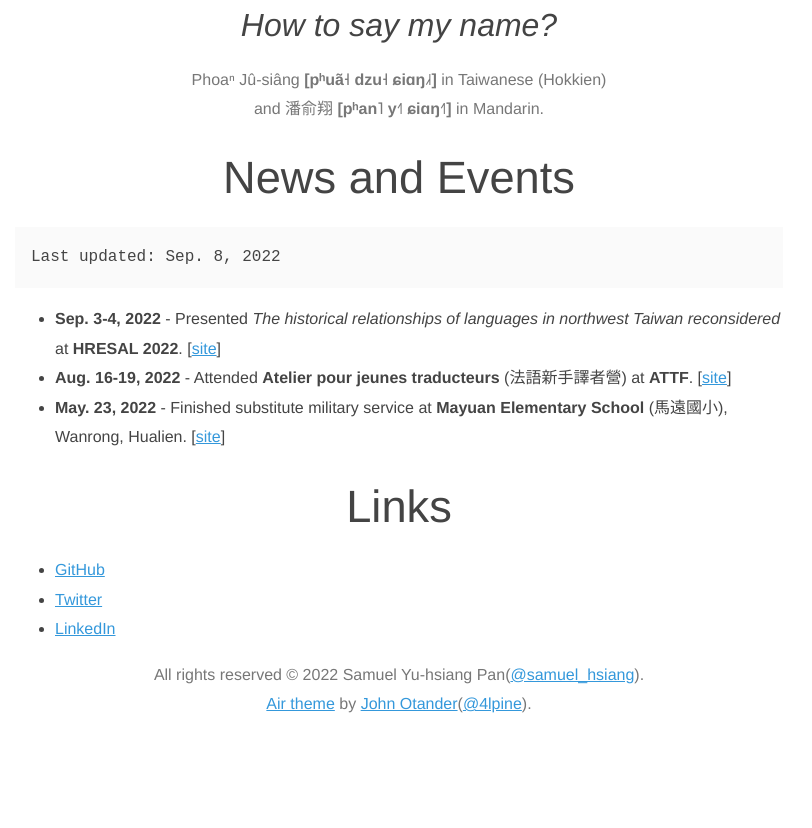
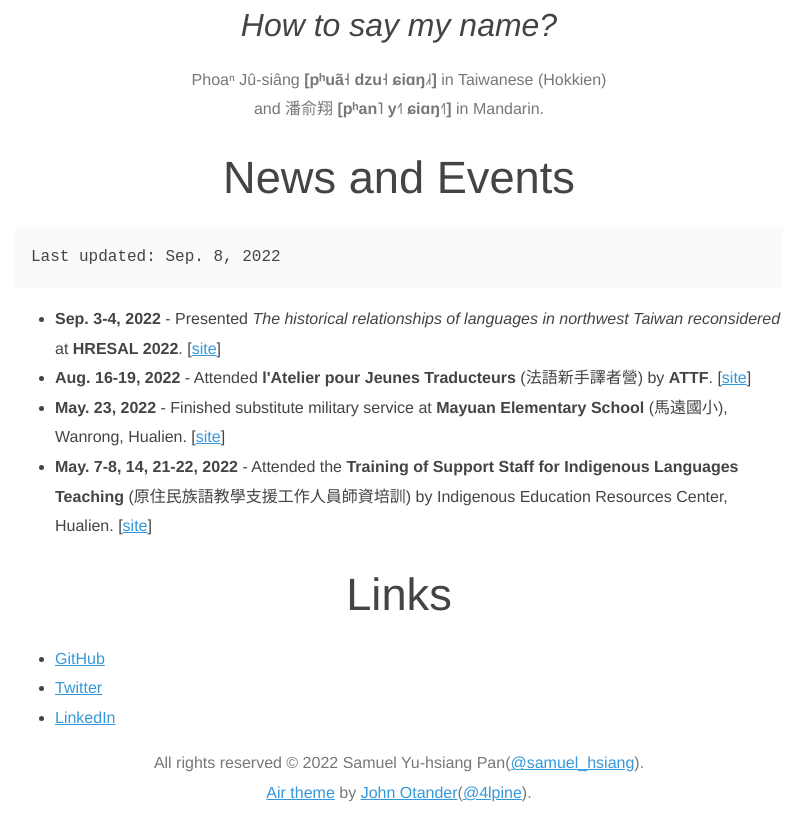
Before and after one commit to syhpan/syhpan.github.io, a plain HTML site: page index.html in a window 1280 px wide. Shown: the part 948-1776 px from the top of the page, without its empty margins (241-1053 px from the left). Before the commit the page ends 1688 px from the top, so only its background shows below. Drawn offline with Linux system fonts and the light colour scheme.

Commit message:
Update index.html

```diff
--- a/index.html
+++ b/index.html
@@ -32,8 +32,9 @@ and 潘俞翔 <b>[pʰan˥ y˧˥ ɕiɑŋ˧˥]</b> in Mandarin.</p>
 <pre>Last updated: Sep. 8, 2022</pre>
 <ul>
 <li><b>Sep. 3-4, 2022</b> - Presented <em>The historical relationships of languages in northwest Taiwan reconsidered</em> at <b>HRESAL 2022</b>. [<a href="https://sites.google.com/view/hresal-2022/home">site</a>]</li>
-<li><b>Aug. 16-19, 2022</b> - Attended <b>Atelier pour jeunes traducteurs</b> (法語新手譯者營) at <b>ATTF</b>. [<a href="https://www.attf.tw/">site</a>]</li>
+<li><b>Aug. 16-19, 2022</b> - Attended <b>l'Atelier pour Jeunes Traducteurs</b> (法語新手譯者營) by <b>ATTF</b>. [<a href="https://www.attf.tw/">site</a>]</li>
 <li><b>May. 23, 2022</b> - Finished substitute military service at <b>Mayuan Elementary School</b> (馬遠國小), Wanrong, Hualien. [<a href="http://www.myups.hlc.edu.tw/">site</a>]</li>
+<li><b>May. 7-8, 14, 21-22, 2022</b> - Attended the <b>Training of Support Staff for Indigenous Languages Teaching</b> (原住民族語教學支援工作人員師資培訓) by Indigenous Education Resources Center, Hualien. [<a href="https://hlierc-hlc.tw/">site</a>]</li>
 </ul>
 
 <h2>Links</h2>
```
